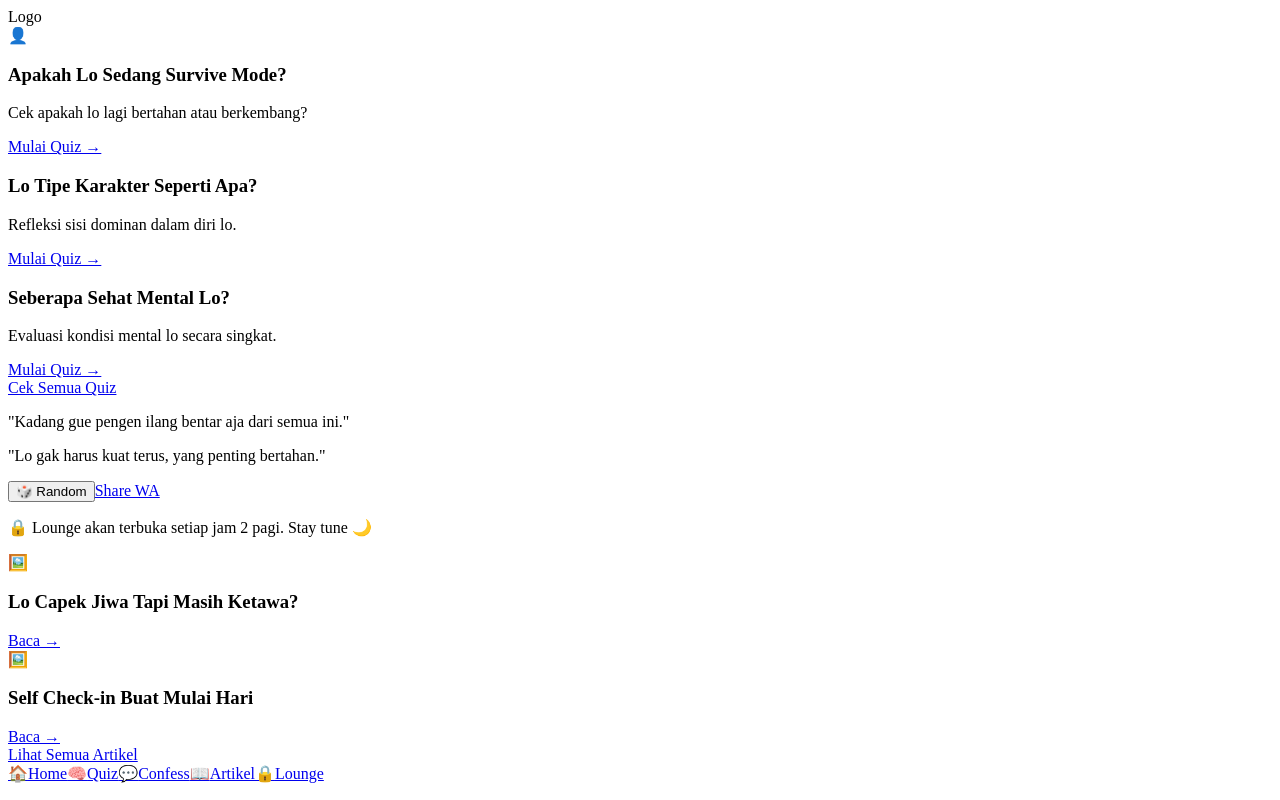
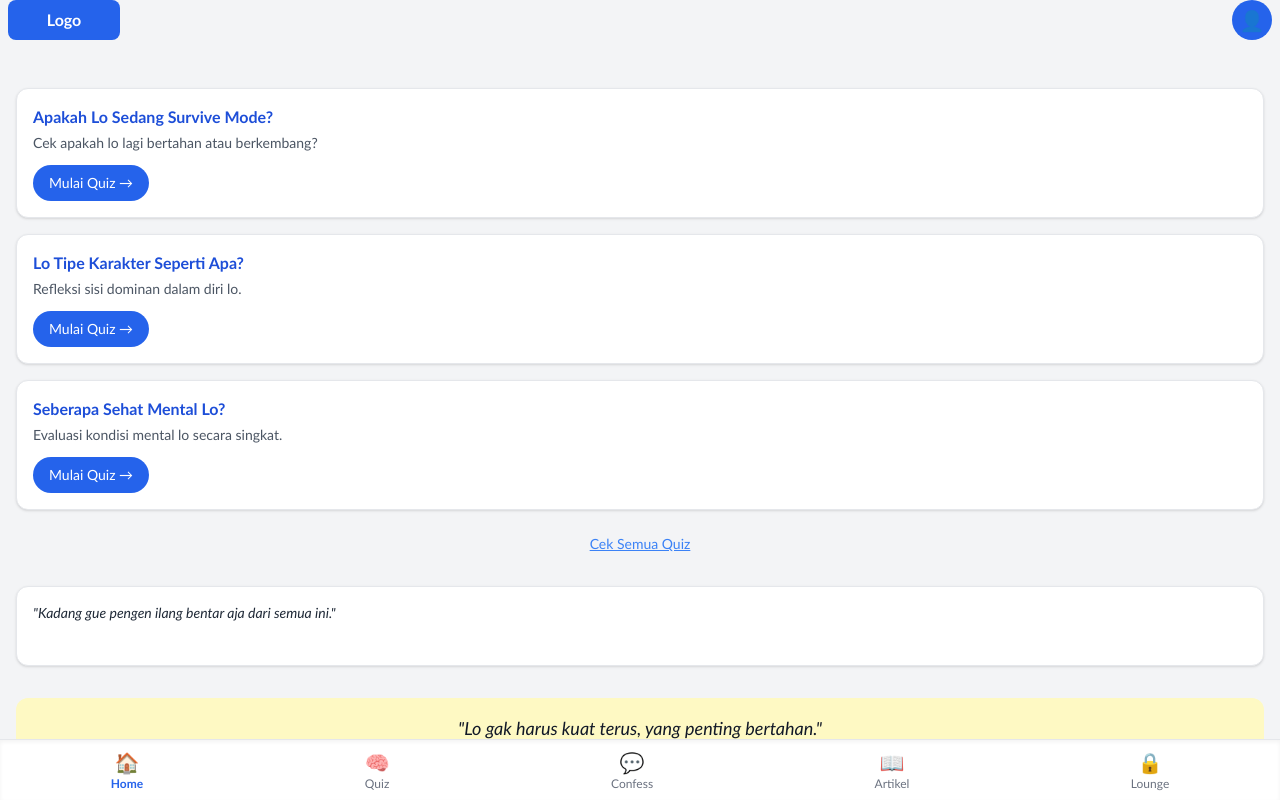
Before and after one commit to deeeeeel/selfify-clean, a Next.js app: page / in a window 1280 px wide. Shown: the top 800 px of the page. Built offline with nearby package versions, Linux system fonts and the light colour scheme.

Commit message:
💄 Add Tailwind globals and layout setup

```diff
--- a/app/layout.tsx
+++ b/app/layout.tsx
@@ -1,16 +1,16 @@
+// app/layout.tsx
+import '../styles/globals.css';
+import { ReactNode } from 'react';
+
 export const metadata = {
-  title: "Selfify — Amplify Your Self",
-  description: "Kenal, dengar, dan perkuat versi lo yang sebenarnya.",
+  title: 'Selfify — Amplify Your Self',
+  description: 'Platform refleksi dan penguatan diri untuk Gen Z, Millennial, dan Gen X',
 };
 
-export default function RootLayout({
-  children,
-}: {
-  children: React.ReactNode;
-}) {
+export default function RootLayout({ children }: { children: ReactNode }) {
   return (
     <html lang="id">
-      <body>{children}</body>
+      <body className="bg-white text-gray-900 font-sans antialiased">{children}</body>
     </html>
   );
 }
--- /dev/null
+++ b/styles/globals.css
@@ -0,0 +1,7 @@
+@tailwind base;
+@tailwind components;
+@tailwind utilities;
+
+body {
+  @apply bg-white text-gray-900 font-sans antialiased;
+}
```
